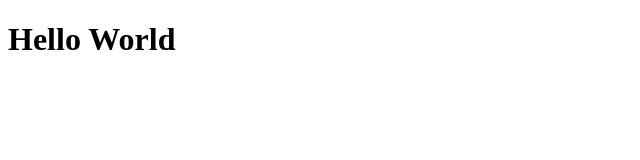
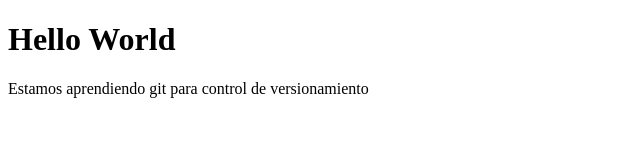
Before and after one commit to DEVILTAIGER/git-practico, a plain HTML site: page index.html in a window 1280 px wide. Shown: the whole page, without its empty margins (0-640 px from the left). Drawn offline with Linux system fonts and the light colour scheme.

Commit message:
Se añadio un parrafo de definicion

```diff
--- a/index.html
+++ b/index.html
@@ -8,5 +8,6 @@
 </head>
 <body>
     <h1>Hello World</h1>
+    <p>Estamos aprendiendo git para control de versionamiento</p>
 </body>
 </html>
```
